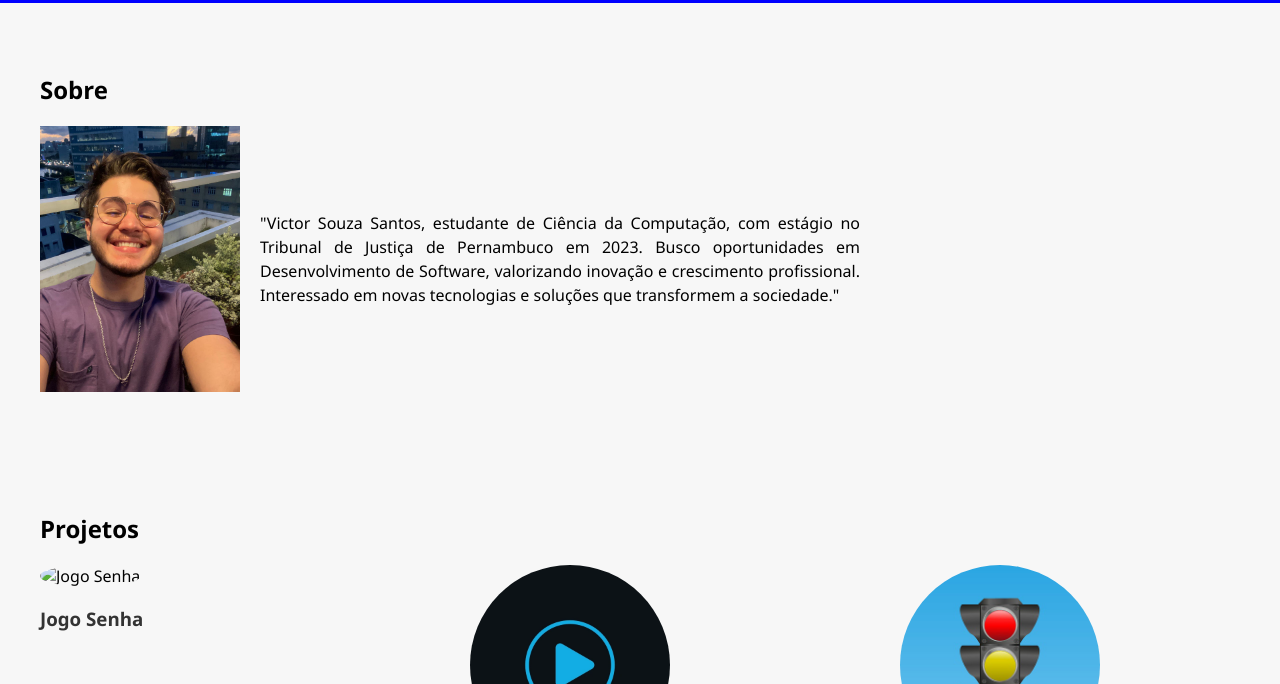
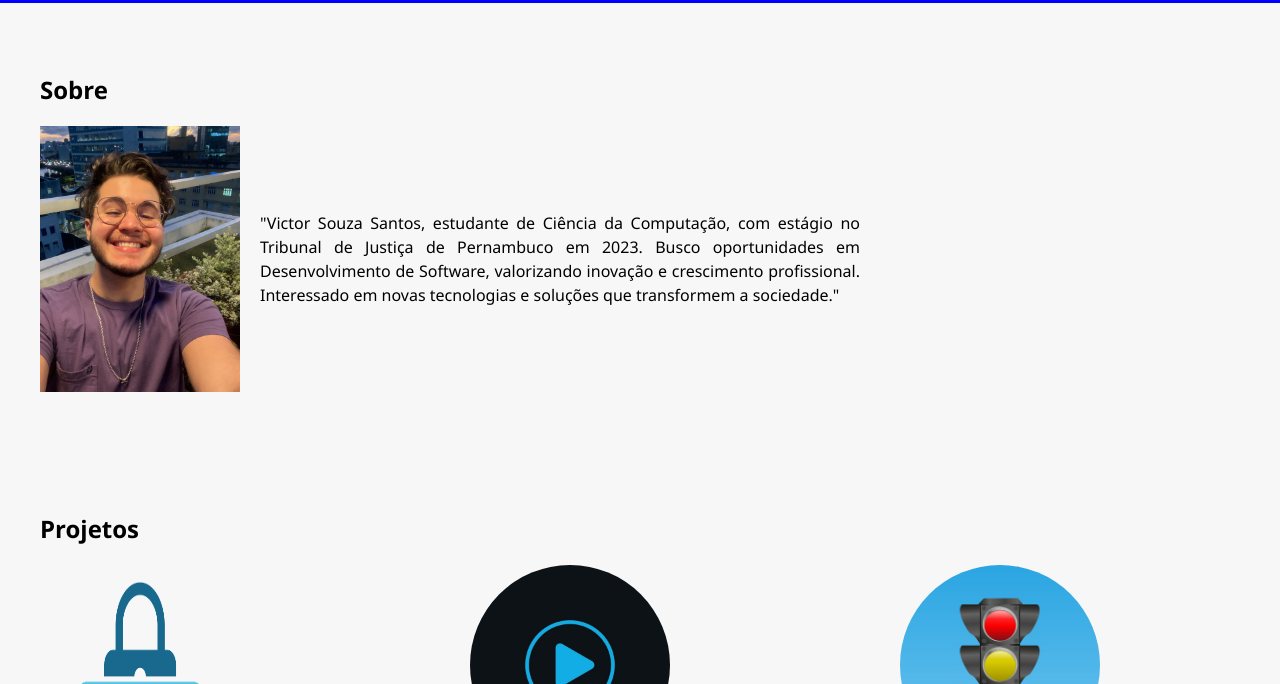
Before and after one commit to VictorSantos674/Portfolio, a plain HTML site: page index.html in a window 1280 px wide. Shown: the part 116-800 px from the top of the page. Drawn offline with Linux system fonts and the light colour scheme.

Commit message:
replacing one more icon

```diff
--- a/index.html
+++ b/index.html
@@ -40,7 +40,7 @@
       <div class="project-boxes">
         <!-- Projeto Jogo Senha -->
         <article class="project">
-          <img src="./ilustrations/jogo.png" alt="Jogo Senha" class="project-img">
+          <img src="./ilustrations/password.png" alt="Jogo Senha" class="project-img">
           <h3><a href="./Password_Game/senha.html">Jogo Senha</a></h3>
         </article>
 
```
Also changed, not shown: ilustrations/password.png (added).
